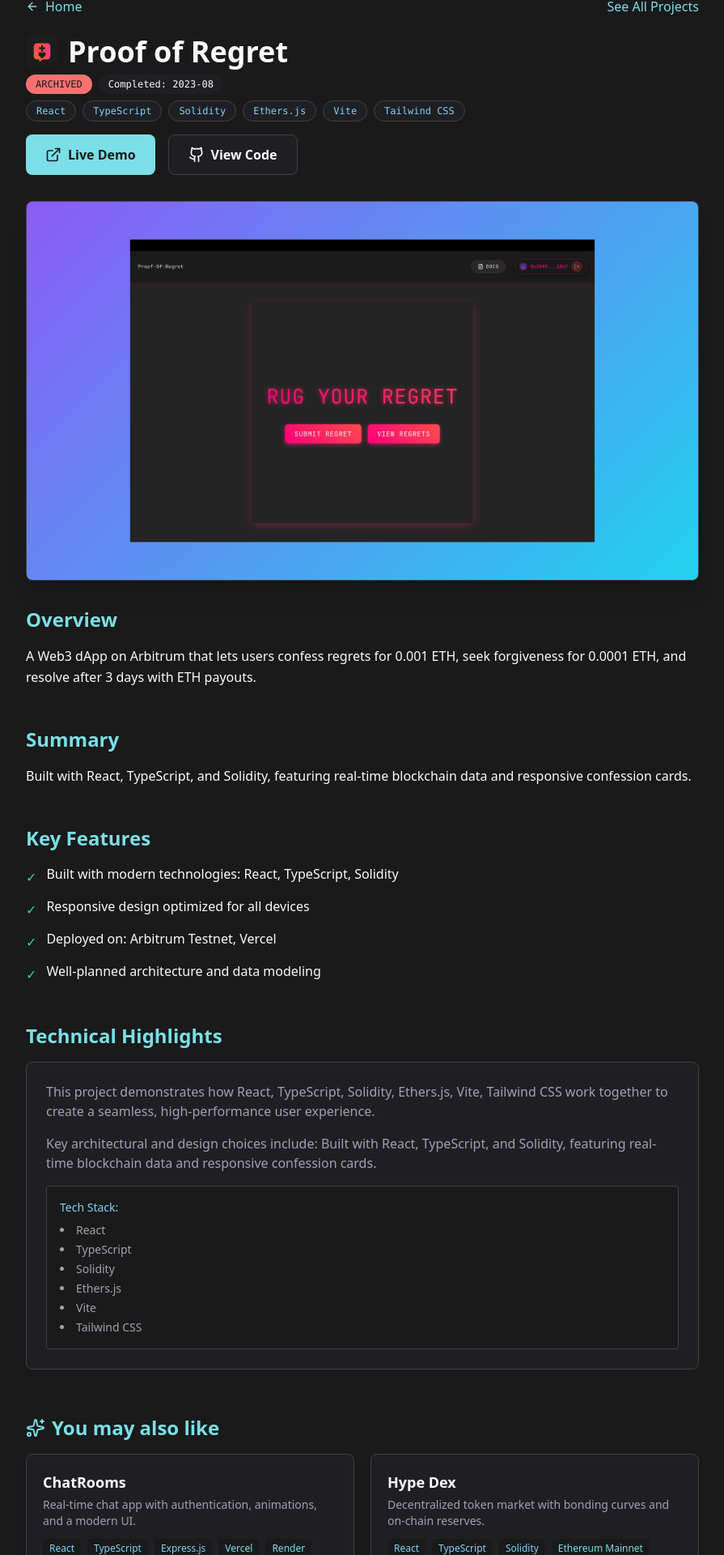
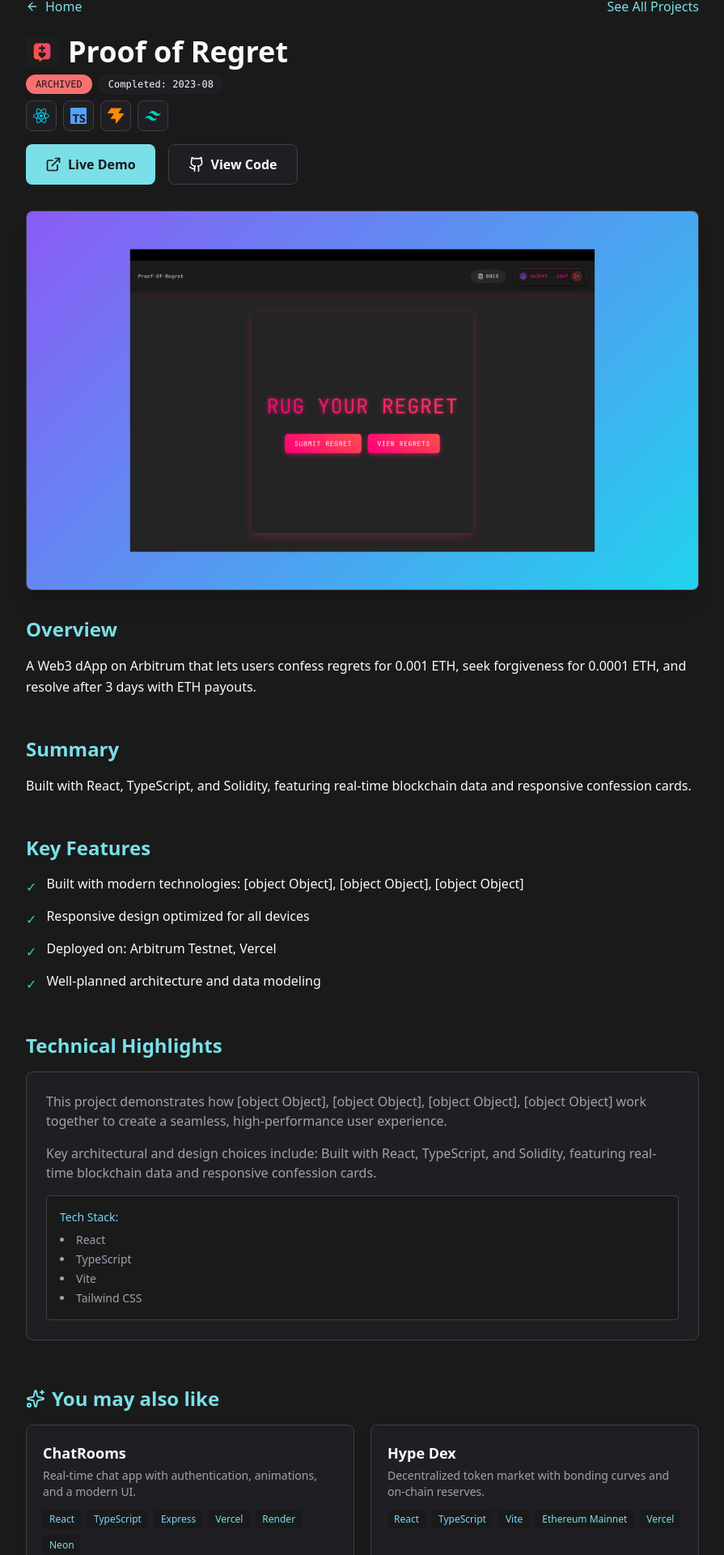
Before and after one commit to trev-sykes/trevs-portfolio, a Next.js app: page /projects/Decentralized-Confessional in a window 1280 px wide. Shown: the part 36-1956 px from the top of the page at 81% size, without its empty margins (192-1087 px from the left). Built offline with nearby package versions, Linux system fonts and the light colour scheme.

Commit message:
update tech stack to include correct pitures, update project to include tech images

```diff
--- a/app/components/skills/SkillItem.tsx
+++ b/app/components/skills/SkillItem.tsx
@@ -14,6 +14,8 @@
                 flex-shrink-0 mx-2 sm:mx-4
                 cursor-pointer
             `}
+            role="img"
+            aria-label={skill.name} // announces the skill name
         >
             <span>{skill.icon}</span>
             <span className="whitespace-nowrap">{skill.name}</span>
--- a/app/components/skills/SkillsMarquee.tsx
+++ b/app/components/skills/SkillsMarquee.tsx
@@ -1,4 +1,4 @@
-import SKILLS from "@/app/data/skills";
+import { SKILLS } from "@/app/data/skills";
 import MarqueeRow from "./MarqueeRow";
 import { Flame } from "lucide-react";
 import SectionTitle from "../ui/SectionTitle";
--- /dev/null
+++ b/app/components/ui/BrandIcon.tsx
@@ -0,0 +1,19 @@
+
+export function BrandIcon({
+    path,
+    className,
+}: {
+    path: string;
+    className?: string;
+}) {
+    return (
+        <svg
+            viewBox="0 0 24 24"
+            fill="currentColor"
+            className={className}
+            aria-hidden="true"
+        >
+            <path d={path} />
+        </svg>
+    );
+}
--- a/app/data/projects.ts
+++ b/app/data/projects.ts
@@ -1,4 +1,5 @@
 import { Project } from "../types/project";
+import { SKILL_MAP } from "./skills";
 
 const PROJECTS: Project[] = [
     {
@@ -21,7 +22,7 @@
         liveDemo: "https://feels-aggregate.vercel.app/",
         github: "https://github.com/trev-sykes/feels-aggregate",
         thumbnail: "/projects/feels-aggregate.png",
-        tech: ["Next.js", "Prisma", "PostgreSQL"],
+        tech: [SKILL_MAP.next, SKILL_MAP.prisma],
         hosting: ["Vercel", "Neon"],
         category: 'deep',
         date: '2025-12'
@@ -48,13 +49,12 @@
         github: "https://github.com/trev-sykes/ChatRooms",
         thumbnail: "/projects/chatrooms.png",
         tech: [
-            "React",
-            "TypeScript",
-            "Express.js",
-            "Prisma",
-            "PostgreSQL",
-            "Framer Motion",
-            "Vite"
+            SKILL_MAP.react,
+            SKILL_MAP.typescript,
+            SKILL_MAP.express,
+            SKILL_MAP.prisma,
+            SKILL_MAP.framer,
+            SKILL_MAP.vite
         ],
         hosting: ["Vercel", "Render", "Neon"],
         category: 'deep',
@@ -72,7 +72,13 @@
         liveDemo: "https://question-everything.vercel.app/",
         github: "https://github.com/trev-sykes/question-everything",
         thumbnail: "/projects/question-everything.png",
-        tech: ["React", "TypeScript", "Vite", "Framer Motion", "Tailwind CSS"],
+        tech: [
+            SKILL_MAP.react,
+            SKILL_MAP.typescript,
+            SKILL_MAP.vite,
+            SKILL_MAP.framer,
+            SKILL_MAP.tailwind
+        ],
         hosting: ["Vercel"],
         category: 'deep',
         date: '2025-04'
@@ -89,7 +95,14 @@
         liveDemo: "https://nostromo-notes.vercel.app/",
         github: "https://github.com/trev-sykes/nostromo-notes",
         thumbnail: "/projects/nostromo-notes.png",
-        tech: ["React", "TypeScript", "Vite", "Zustand", "Framer Motion", "Tailwind CSS"],
+        tech: [
+            SKILL_MAP.react,
+            SKILL_MAP.typescript,
+            SKILL_MAP.vite,
+            SKILL_MAP.zustand,
+            SKILL_MAP.framer,
+            SKILL_MAP.tailwind
+        ],
         hosting: ["Vercel"],
         category: 'shallow',
         date: '2025-01'
@@ -105,7 +118,13 @@
         liveDemo: "https://home-page-template.vercel.app/",
         github: "https://github.com/trev-sykes/home-page-template",
         thumbnail: "/projects/home-page.png",
-        tech: ["React", "TypeScript", "Tailwind CSS", "Vite", "Framer Motion"],
+        tech: [
+            SKILL_MAP.react,
+            SKILL_MAP.typescript,
+            SKILL_MAP.vite,
+            SKILL_MAP.framer,
+            SKILL_MAP.tailwind
+        ],
         hosting: ["Vercel"],
         category: 'shallow',
         date: '2024-11'
@@ -122,7 +141,13 @@
         liveDemo: "https://bonding-curve-asset-simulator.vercel.app/",
         github: "https://github.com/trev-sykes/BondingCurveSimulator",
         thumbnail: "/projects/bonding-curve.png",
-        tech: ["React", "TypeScript", "ReCharts", "Material UI", "Vite"],
+        tech: [
+            SKILL_MAP.react,
+            SKILL_MAP.typescript,
+            // RECHARTS
+            // MATERIAL UI
+            SKILL_MAP.vite
+        ],
         hosting: ["Vercel"],
         category: 'archived',
         date: '2024-03'
@@ -139,7 +164,12 @@
         liveDemo: "https://stablecoin-protocol.vercel.app/",
         github: "https://github.com/trev-sykes/Stablecoin-Protocol",
         thumbnail: "/projects/stablecoin.png",
-        tech: ["Solidity", "React", "TypeScript", "Ethers.js", "Chainlink", "Vite"],
+        tech: [
+            SKILL_MAP.react,
+            SKILL_MAP.vite,
+            // SOLIDITY
+            // ETHERS
+        ],
         hosting: ["Sepolia Testnet", "Vercel"],
         category: 'archived',
         date: '2024-01'
@@ -155,7 +185,15 @@
         liveDemo: "https://hype-it.vercel.app/",
         github: "https://github.com/trev-sykes/hype-dex",
         thumbnail: "/projects/hype-dex.png",
-        tech: ["React", "TypeScript", "Solidity", "Foundry", "Wagmi", "Ethers.js", "Vite"],
+        tech: [
+            SKILL_MAP.react,
+            SKILL_MAP.typescript,
+            SKILL_MAP.vite
+            //SOLIDITY
+            //FOUNDRY
+            //WAGMI
+            //ETHERS
+        ],
         hosting: ["Ethereum Mainnet", "Vercel"],
         category: 'archived',
         date: '2023-11'
@@ -172,7 +210,14 @@
         liveDemo: "https://proof-of-regret.vercel.app/",
         github: "https://github.com/trev-sykes/proof-of-regret",
         thumbnail: "/projects/proof-of-regret.png",
-        tech: ["React", "TypeScript", "Solidity", "Ethers.js", "Vite", "Tailwind CSS"],
+        tech: [
+            SKILL_MAP.react,
+            SKILL_MAP.typescript,
+            SKILL_MAP.vite,
+            SKILL_MAP.tailwind,
+            //SOLIDITY
+            //ETHERS
+        ],
         hosting: ["Arbitrum Testnet", "Vercel"],
         category: 'archived',
         date: '2023-08'
--- a/app/data/skills.tsx
+++ b/app/data/skills.tsx
@@ -1,30 +1,96 @@
+import { BrandIcon } from "@/app/components/ui/BrandIcon";
+import { Skill, SkillKey } from "@/app/types/skill";
+import { Atom } from "lucide-react";
+
 import {
-    Code, FileText, Server, TrendingUp,
-    Zap, Layers, GitPullRequest, CheckCircle,
-    Database, Aperture, Cloud, Atom
-} from 'lucide-react';
-import { Skill } from "../types/skill";
+    siReact,
+    siNextdotjs,
+    siTypescript,
+    siTailwindcss,
+    siFramer,
+    siNodedotjs,
+    siExpress,
+    siPrisma,
+    siGraphql,
+    siRender,
+    siVercel,
+    siVite,
+    siGithub,
+} from "simple-icons";
 
-const SKILLS: Skill[] = [
-    // Frontend
-    { name: "React", icon: <Zap className="w-5 h-5 text-cyan-400" /> },
-    { name: "Next.js", icon: <Layers className="w-5 h-5 text-white" /> },
-    { name: "TypeScript", icon: <Code className="w-5 h-5 text-blue-400" /> },
-    { name: "Tailwind CSS", icon: <TrendingUp className="w-5 h-5 text-teal-400" /> },
-    { name: "Framer Motion", icon: <Aperture className="w-5 h-5 text-pink-400" /> },
-    { name: "Zustand", icon: <Atom className="w-5 h-5 text-yellow-400" /> }, // ✅ Added
+const iconClass = "w-5 h-5";
 
-    // Backend & DB
-    { name: "Node.js", icon: <Server className="w-5 h-5 text-green-400" /> },
-    { name: "Express", icon: <FileText className="w-5 h-5 text-yellow-400" /> },
-    { name: "Prisma", icon: <Database className="w-5 h-5 text-indigo-400" /> },
-    { name: "GraphQL", icon: <Atom className="w-5 h-5 text-pink-500" /> }, // ✅ Added
+export const SKILL_MAP: Record<SkillKey, Skill> = {
+    react: {
+        key: "react",
+        name: "React",
+        icon: <BrandIcon path={siReact.path} className={`${iconClass} text-cyan-400`} />,
+    },
+    next: {
+        key: "next",
+        name: "Next.js",
+        icon: <BrandIcon path={siNextdotjs.path} className={`${iconClass} text-white`} />,
+    },
+    typescript: {
+        key: "typescript",
+        name: "TypeScript",
+        icon: <BrandIcon path={siTypescript.path} className={`${iconClass} text-blue-400`} />,
+    },
+    tailwind: {
+        key: "tailwind",
+        name: "Tailwind CSS",
+        icon: <BrandIcon path={siTailwindcss.path} className={`${iconClass} text-teal-400`} />,
+    },
+    framer: {
+        key: "framer",
+        name: "Framer Motion",
+        icon: <BrandIcon path={siFramer.path} className={`${iconClass} text-pink-400`} />,
+    },
+    zustand: {
+        key: "zustand",
+        name: "Zustand",
+        icon: <Atom className={`${iconClass} text-yellow-400`} />,
+    },
+    node: {
+        key: "node",
+        name: "Node.js",
+        icon: <BrandIcon path={siNodedotjs.path} className={`${iconClass} text-green-400`} />,
+    },
+    express: {
+        key: "express",
+        name: "Express",
+        icon: <BrandIcon path={siExpress.path} className={`${iconClass} text-gray-300`} />,
+    },
+    prisma: {
+        key: "prisma",
+        name: "Prisma",
+        icon: <BrandIcon path={siPrisma.path} className={`${iconClass} text-indigo-400`} />,
+    },
+    graphql: {
+        key: "graphql",
+        name: "GraphQL",
+        icon: <BrandIcon path={siGraphql.path} className={`${iconClass} text-pink-500`} />,
+    },
+    render: {
+        key: "render",
+        name: "Render",
+        icon: <BrandIcon path={siRender.path} className={`${iconClass} text-sky-400`} />,
+    },
+    vercel: {
+        key: "vercel",
+        name: "Vercel",
+        icon: <BrandIcon path={siVercel.path} className={`${iconClass} text-white`} />,
+    },
+    vite: {
+        key: "vite",
+        name: "Vite",
+        icon: <BrandIcon path={siVite.path} className={`${iconClass} text-orange-400`} />,
+    },
+    github: {
+        key: "github",
+        name: "GitHub",
+        icon: <BrandIcon path={siGithub.path} className={`${iconClass} text-gray-200`} />,
+    },
+};
 
-    // Hosting & Tools
-    { name: "Render", icon: <Cloud className="w-5 h-5 text-sky-400" /> }, // ✅ Added
-    { name: "Vercel", icon: <Layers className="w-5 h-5 text-white" /> },
-    { name: "Vite", icon: <CheckCircle className="w-5 h-5 text-orange-400" /> },
-    { name: "Git / GitHub", icon: <GitPullRequest className="w-5 h-5 text-red-400" /> },
-];
-
-export default SKILLS;
+export const SKILLS = Object.values(SKILL_MAP);
--- a/app/projects/[id]/page.tsx
+++ b/app/projects/[id]/page.tsx
@@ -108,16 +108,19 @@
 
                     {/* Tech Stack */}
                     <div className="flex flex-wrap gap-2 mt-2">
-                        {project.tech.map((tech, i) => (
-                            <span
-                                key={i}
-                                className="px-3 py-1 text-xs font-mono bg-surface-dark border border-border-dark text-accent-blue-light rounded-full"
+                        {project.tech.map((tech) => (
+                            <div
+                                key={tech.key}
+                                className="p-2 bg-surface-dark border border-border-dark rounded-lg
+                       hover:border-accent-cyan hover:bg-accent-cyan/10 transition-all flex items-center justify-center"
+                                title={tech.name}
+                                role="img"
+                                aria-label={tech.name}
                             >
-                                {tech}
-                            </span>
+                                {tech.icon}
+                            </div>
                         ))}
                     </div>
-
                     {/* Action Buttons */}
                     <div className="flex flex-wrap gap-4 mt-4">
                         <a
@@ -216,8 +219,8 @@
                         <div className="bg-bg border border-border-dark rounded p-4">
                             <p className="text-accent-blue-light text-sm mb-2">Tech Stack:</p>
                             <ul className="list-disc list-inside text-text-muted text-sm space-y-1">
-                                {project.tech.map((tech, i) => (
-                                    <li key={i}>{tech}</li>
+                                {project.tech.map((tech) => (
+                                    <li key={tech.key}>{tech.name}</li>
                                 ))}
                             </ul>
                         </div>
@@ -244,9 +247,12 @@
                                     </h3>
                                     <p className="text-text-muted text-sm mb-3">{rec.mobileDescription}</p>
                                     <div className="flex flex-wrap gap-2">
-                                        {rec.tech.slice(0, 3).map((tech, i) => (
-                                            <span key={i} className="text-xs px-2 py-1 bg-bg rounded text-accent-blue-light">
-                                                {tech}
+                                        {rec.tech.slice(0, 3).map((tech) => (
+                                            <span
+                                                key={tech.key}
+                                                className="text-xs px-2 py-1 bg-bg rounded text-accent-blue-light"
+                                            >
+                                                {tech.name}
                                             </span>
                                         ))}
                                         {rec.hosting?.map((host, i) => (
--- a/app/types/project.ts
+++ b/app/types/project.ts
@@ -1,3 +1,5 @@
+import { Skill } from "./skill";
+
 export interface Project {
     id: number;
     slug: string;
@@ -11,7 +13,7 @@
     liveDemo: string;
     github: string;
     thumbnail?: string;
-    tech: string[];
+    tech: Skill[];
     hosting?: string[];
     category?: "deep" | "shallow" | "archived";
     date?: string; // format: YYYY-MM
--- a/app/types/skill.ts
+++ b/app/types/skill.ts
@@ -1,4 +1,21 @@
+export type SkillKey =
+    | "react"
+    | "next"
+    | "typescript"
+    | "tailwind"
+    | "framer"
+    | "zustand"
+    | "node"
+    | "express"
+    | "prisma"
+    | "graphql"
+    | "render"
+    | "vercel"
+    | "vite"
+    | "github";
+
 export interface Skill {
+    key: SkillKey;
     name: string;
     icon: React.ReactNode;
 }
--- a/package.json
+++ b/package.json
@@ -16,7 +16,8 @@
     "react-dom": "19.2.0",
     "react-markdown": "^10.1.0",
     "rehype-highlight": "^7.0.2",
-    "remark-gfm": "^4.0.1"
+    "remark-gfm": "^4.0.1",
+    "simple-icons": "^16.3.0"
   },
   "devDependencies": {
     "@tailwindcss/postcss": "^4",
```
Also changed, not shown: app/components/projects/ProjectCard.tsx (+14 -9 lines), 1 other file (tests, documents, lock files or other folders).
